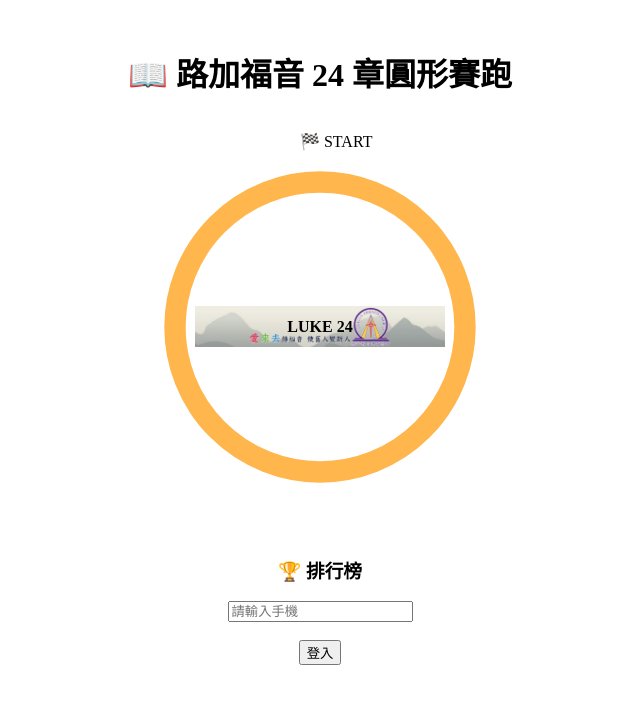
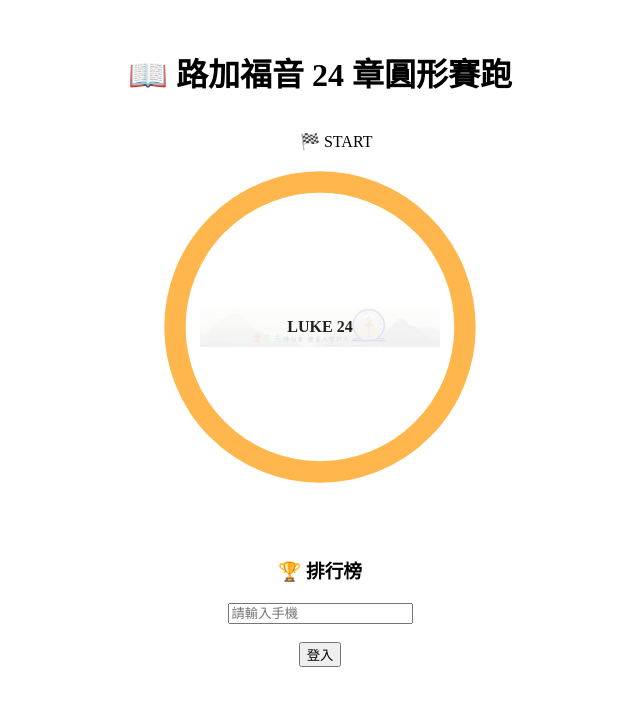
Before and after one commit to b8805014-crypto/lk24-vercel, a React (Vite) app in the folder web/: page / in a window 1280 px wide. Shown: the top 706 px of the page, without its empty margins (320-960 px from the left). Built offline with nearby package versions, Linux system fonts and the light colour scheme; the HTML template or start-up script is replaced by a standard one.

Commit message:
Update App.jsx

```diff
--- a/web/src/App.jsx
+++ b/web/src/App.jsx
@@ -70,7 +70,12 @@
         alert("今天已讀");
         return c;
       }
-      return { ...c, chapter: Math.min(c.chapter + 1, TOTAL_CHAPTERS), points: c.points + 1, todayRead: today };
+      return {
+        ...c,
+        chapter: Math.min(c.chapter + 1, TOTAL_CHAPTERS),
+        points: c.points + 1,
+        todayRead: today
+      };
     });
     setChildren(updated);
     localStorage.setItem(STORAGE_KEY, JSON.stringify(updated));
@@ -118,11 +123,29 @@
 
       <h1 style={{ textAlign: "center" }}>📖 路加福音 24 章圓形賽跑</h1>
 
-      {/* 首頁 */}
+      {/* ===== 首頁 ===== */}
       {page === "home" && (
         <>
           <div style={{ display: "flex", justifyContent: "center" }}>
-            <svg width="420" height="420" className="bible-watermark">
+            {/* 外層容器（解決模糊用） */}
+            <div style={{ position: "relative", width: 420, height: 420 }}>
+
+              {/* 背景水印層（只會淡化背景，不影響主圖） */}
+              <div
+                style={{
+                  position: "absolute",
+                  inset: 0,
+                  backgroundImage: 'url("/bible-bg.png")',
+                  backgroundRepeat: "no-repeat",
+                  backgroundPosition: "center",
+                  backgroundSize: "240px",
+                  opacity: 0.15,
+                  pointerEvents: "none"
+                }}
+              />
+
+              {/* 主 SVG 圖層（清晰不模糊） */}
+              <svg width="420" height="420">
                 <circle
                   cx="210"
                   cy="210"
@@ -147,19 +170,32 @@
                         height="36"
                         className={getEvolveClass(c.points)}
                       />
-                    <text x={pos.x} y={pos.y - 22} fontSize="10" textAnchor="middle">
+                      <text
+                        x={pos.x}
+                        y={pos.y - 22}
+                        fontSize="10"
+                        textAnchor="middle"
+                      >
                         {c.name}
                       </text>
                     </g>
                   );
                 })}
 
-              <text x="210" y="215" textAnchor="middle" fontWeight="bold">
+                <text
+                  x="210"
+                  y="215"
+                  textAnchor="middle"
+                  fontWeight="bold"
+                >
                   LUKE 24
                 </text>
               </svg>
+
+            </div>
           </div>
 
+          {/* 排行榜 */}
           <h3 style={{ textAlign: "center" }}>🏆 排行榜</h3>
           {[...children]
             .sort((a, b) => b.points - a.points)
@@ -170,7 +206,7 @@
             ))}
 
           {!user && (
-            <div style={{ textAlign: "center" }}>
+            <div style={{ textAlign: "center", marginTop: 20 }}>
               <input
                 placeholder="請輸入手機"
                 value={phone}
@@ -183,13 +219,13 @@
         </>
       )}
 
-      {/* 管理頁 */}
+      {/* ===== 管理頁 ===== */}
       {user && page === "manage" && (
         <>
           <div>
             登入中：{user}
-            <button onClick={() => setPage("home")}>回首頁</button>
-            <button onClick={logout}>登出</button>
+            <button onClick={() => setPage("home")} style={{ marginLeft: 10 }}>回首頁</button>
+            <button onClick={logout} style={{ marginLeft: 10 }}>登出</button>
           </div>
 
           <h3>新增孩子</h3>
@@ -213,13 +249,12 @@
                 width="60"
                 className={getEvolveClass(c.points)}
               />
-
               <h4>{c.name}</h4>
               <p>章節：{c.chapter - 1}/24</p>
               <p>點數：{c.points}</p>
 
-              <button onClick={() => readChapter(c.id)}>📖 讀經 +1</button>
-              <button onClick={() => parentAddPoint(c.id)}>👨‍👩‍👧 陪讀 +1</button>
+              <button onClick={() => readChapter(c.id)}>📖 讀經 +1</button>{" "}
+              <button onClick={() => parentAddPoint(c.id)}>👨‍👩‍👧 陪讀 +1</button>{" "}
               <button onClick={() => deleteChild(c.id)}>❌ 刪除</button>
             </div>
           ))}
```
Lines whose indentation alone changed are shown as unchanged.
